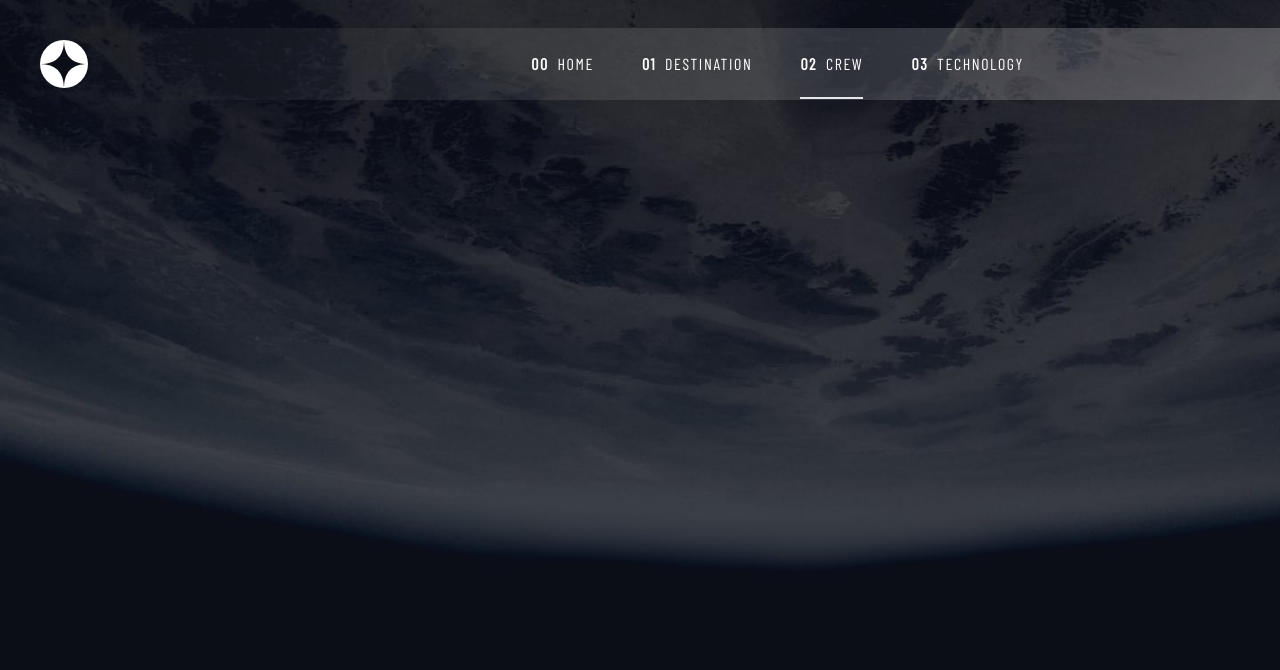
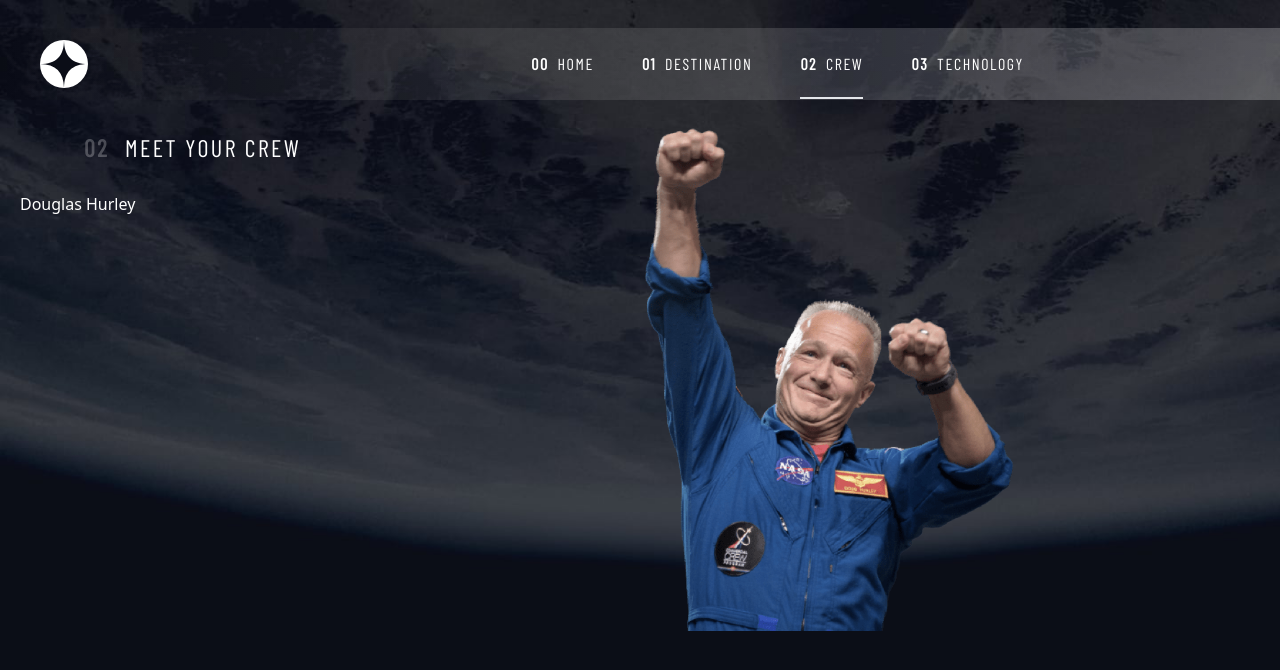
Before and after one commit to juniorthx3/space-tourism-multi-page-website, a React (Create React App) app: page /crew in a window 1280 px wide. Shown: the top 670 px of the page. Built offline with nearby package versions, Linux system fonts and the light colour scheme; a web font is replaced by a local one.

Commit message:
Start Crew Pages and updates stuff

```diff
--- a/src/pages/Crew.jsx
+++ b/src/pages/Crew.jsx
@@ -1,8 +1,24 @@
+import { useState } from 'react'
+import { crew } from '../data'
 
 const Crew = () => {
+  const [records] = useState(crew)
+  const [indexx, setIndexx] = useState(0)
+  const {name, images, role, bio}=records[indexx]
+
   return (
     <section className="crewBackground crew ">
-
+       <div className='containerBox'>
+          <div className='text-center md:text-left'>
+            <h2 className="h2">
+              <span className="span">02</span>Meet your crew
+            </h2>
+            <h2 className="title">{name}</h2>
+          </div>
+          <div className='infoBox'>
+              <img src={images.png} alt={name} title={name} className="w-3/5" />
+          </div>
+      </div>
     </section>
   )
 }
--- a/src/pages/Destination.jsx
+++ b/src/pages/Destination.jsx
@@ -8,7 +8,7 @@ const Destination = () => {
 
   return (
     <section className="destinationBackground destination">
-      <div className='containerDestination'>
+      <div className='containerBox'>
           <div className='text-center md:text-left'>
             <h2 className="h2">
               <span className="span">01</span>Pick your destination
--- a/src/pages/Technology.jsx
+++ b/src/pages/Technology.jsx
@@ -2,7 +2,13 @@
 const Technology = () => {
   return (
     <section className="technologyBackground technology">
-
+      <div className='containerBox'>
+          <div className='text-center md:text-left'>
+            <h2 className="h2">
+              <span className="span">03</span>Space Launch 101
+            </h2>
+          </div>
+      </div>
     </section>
   )
 }
--- a/src/style.css
+++ b/src/style.css
@@ -64,7 +64,7 @@ header nav .hr{
 
 /* HOME COMPONENT STYLES (HOME.JSX) */
 .homeBackground{
-    /*Background for screens breakpoint*/
+    /*Add background for homepage*/
     @apply bg-homeMobile md:bg-homeTablet lg:bg-homeDesktop;
 }
 
@@ -97,53 +97,54 @@ header nav .hr{
     @apply bg-white w-44 h-44 font-bellefair text-black tracking-widest text-lg font-medium uppercase rounded-full hover:animate-pulse;
 }
 
+/* GLOBAL */
+.containerBox{
+    @apply grid grid-cols-1 gap-2 px-5 pt-32 md:grid-cols-2 xl:max-w-7xl xl:mx-auto;
+}
+
+.h2{
+    @apply uppercase text-xl pb-5 font-barlowCondensed not-italic font-normal tracking-widest md:leading-10 md:text-2xl md:pb-6;
+}
+
+.span{
+    @apply mr-4 font-bold opacity-25 mix-blend-normal md:ml-16
+}
+
 /* DESTINATION COMPONENT (DESTINATION.JSX) */
 .destination{
     @apply h-auto md:h-full
 }
 
+.img{
+    @apply w-1/2 md:w-3/5 mx-auto md:mt-5;
+}
+
 .destinationBackground{
-    /*Background for screens breakpoint*/
+    /*Add background for destination page*/
     @apply bg-destinationMobile md:bg-destinationTablet lg:bg-destinationDesktop;
 }
 
-.destination .containerDestination{
-    @apply grid grid-cols-1 gap-2 px-5 pt-32 md:grid-cols-2 xl:max-w-7xl xl:mx-auto;
-}
-
-.destination .containerDestination .h2{
-    @apply uppercase text-xl pb-5 font-barlowCondensed not-italic font-normal tracking-widest md:leading-10 md:text-2xl md:pb-6;
-}
-
-.destination .containerDestination .span{
-    @apply mr-4 font-bold opacity-25 mix-blend-normal md:ml-16
-}
-
-.destination .containerDestination .img{
-    @apply w-1/2 md:w-3/5 mx-auto md:mt-5;
-}
-
-.destination .containerDestination .infoBox{
+.destination .infoBox{
     @apply text-center pt-5 md:pt-20 md:text-left pb-10;
 }
 
-.destination .containerDestination .title{
+.destination .title{
     @apply font-bellefair not-italic font-normal text-5xl uppercase leading-4 mb-6 md:text-7xl;
 }
 
-.destination .containerDestination .description{
+.destination .description{
     @apply text-center font-barlow not-italic font-normal text-sm leading-6 text-specialBlue border-b border-gray-500 pb-10 w-4/5 mx-auto md:mx-0 md:w-3/5 md:text-justify;
 }
 
-.destination .containerDestination .stats-container{
+.destination .stats-container{
     @apply grid grid-cols-1 gap-4 md:grid-cols-2 pt-5 md:w-2/3;
 }
 
-.destination .containerDestination .stats-design{
+.destination .stats-design{
     @apply text-sm font-barlowCondensed uppercase text-specialBlue tracking-wider leading-7;
 }
 
-.destination .containerDestination .stats-results{
+.destination .stats-results{
     @apply font-bellefair text-white tracking-normal text-2xl block;
 }
 
@@ -153,8 +154,9 @@ header nav .hr{
     @apply bg-crewMobile md:bg-crewTablet lg:bg-crewDesktop;
 }
 
+
 /* TECHNOLOGY COMPONENT STYLE (CREW.JSX) */
 .technologyBackground{
-    /*Background for screens breakpoint*/
+    /*Add background for homepage*/
     @apply bg-technologyMobile md:bg-technologyTablet lg:bg-technologyDesktop;
 }
```
